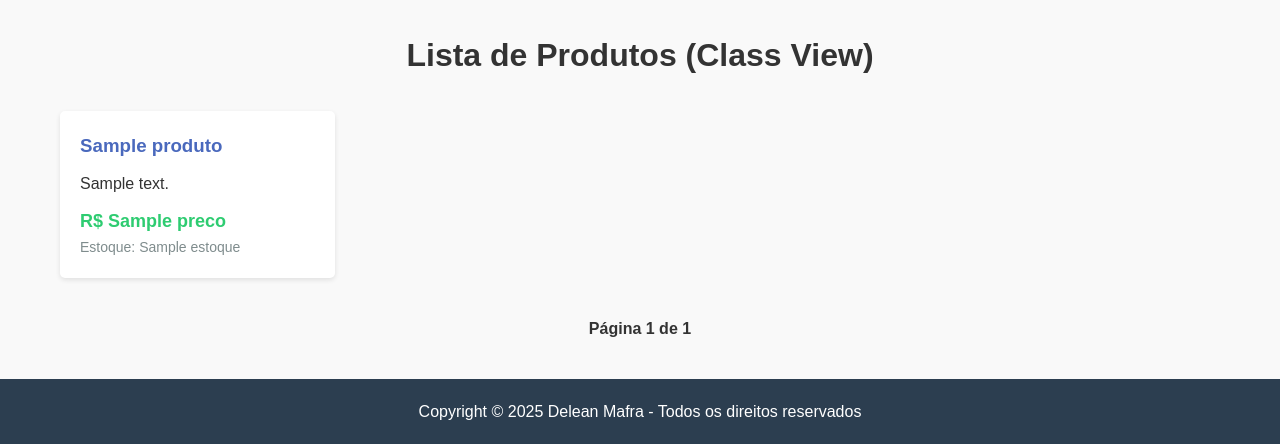
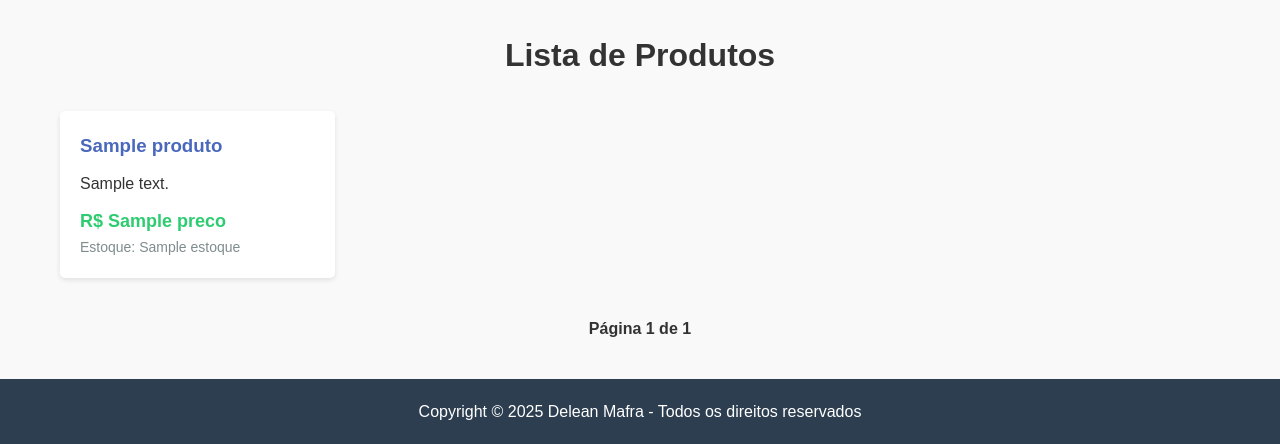
Before and after one commit to Delean-Mafra/faculdade, a Django app: template Programação Frontend/produtos/templates/produtos/lista_produtos.html in a window 1280 px wide. Shown: the part 144-588 px from the top of the page. Run offline with Django 4.2, Linux system fonts and the light colour scheme; the template is opened without the code that fills it: most values are stand-ins (such as "Sample title", 1, 10 or a date in 2020).

Commit message:
Update lista_produtos.html

```diff
--- a/Programação Frontend/produtos/templates/produtos/lista_produtos.html
+++ b/Programação Frontend/produtos/templates/produtos/lista_produtos.html
@@ -1,13 +1,13 @@
 {% extends 'base.html' %}
 
-{% block title %}Lista de Produtos - Class View{% endblock %}
+{% block title %}Lista de Produtos{% endblock %}
 
 {% block content %}
 <div class="container">
-    <h1>Lista de Produtos (Class View)</h1>
+    <h1>Lista de Produtos</h1>
 
     <div class="produtos-container">
-        {% for produto in produtos %}
+        {% for produto in page_obj %}
             <div class="produto-item">
                 <h3>{{ produto.nome }}</h3>
                 <p>{{ produto.descricao }}</p>
```
